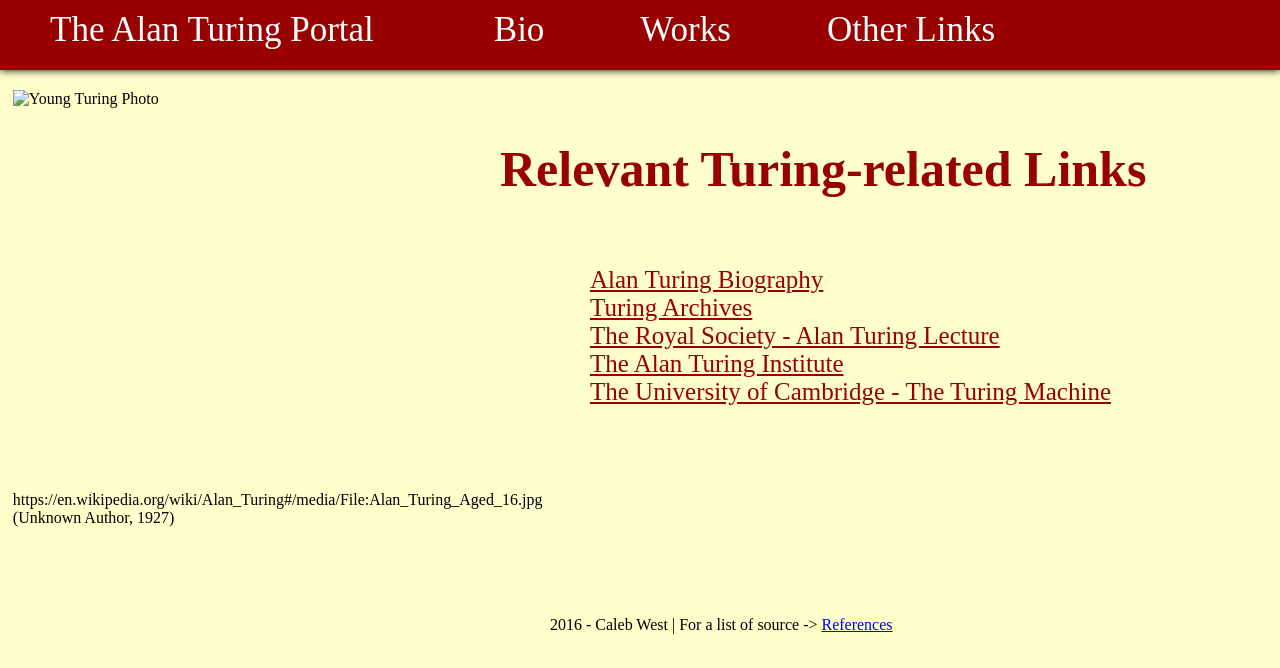
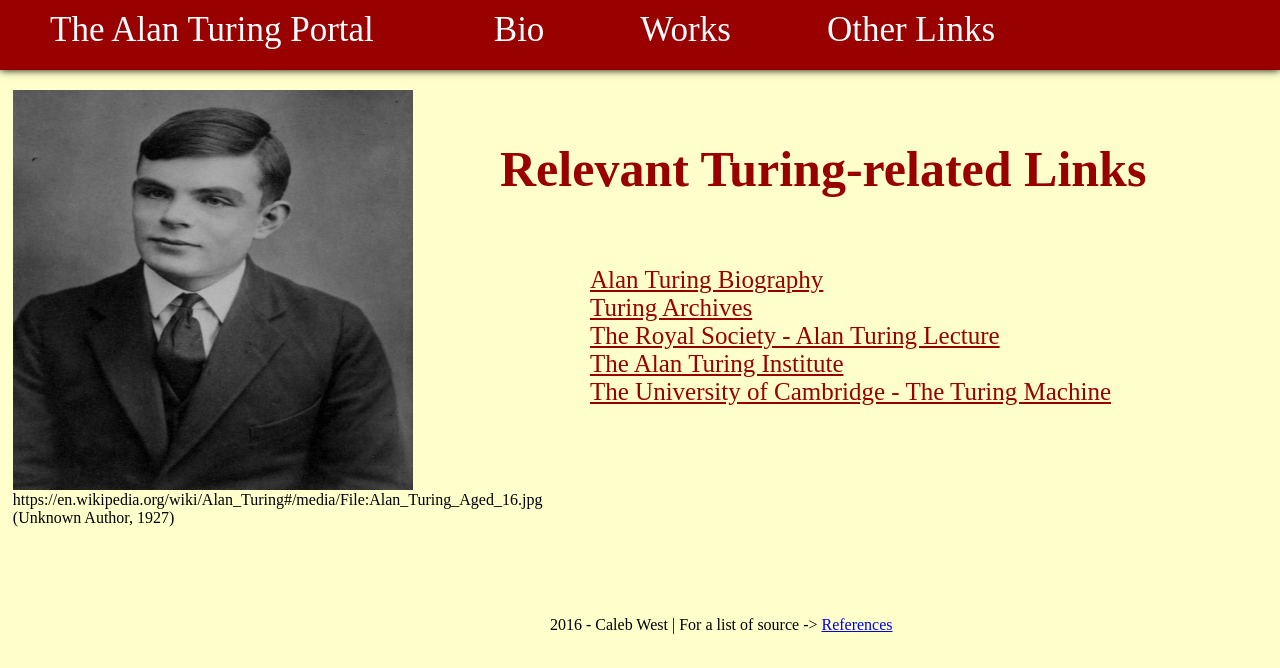
Before and after one commit to cwest2015/project-one, a plain HTML site: page links.html in a window 1280 px wide. Drawn offline with Linux system fonts and the light colour scheme; a script that the page names is missing.

Commit message:
Update links.html

```diff
--- a/links.html
+++ b/links.html
@@ -60,7 +60,7 @@
         <section>
             <article>
                 <div id="TuringPhoto">
-                     <img src="./resources/img/Alan_Turing_Aged_16.jpg" alt="Young Turing Photo" /><!--(Unknown Author, 1927)-->
+                     <img src="https://github.com/cwest2015/project-one/blob/gh-pages/images/Alan_Turing_Aged_16.jpg" alt="Young Turing Photo" /><!--(Unknown Author, 1927)-->
                      <p>https://en.wikipedia.org/wiki/Alan_Turing#/media/File:Alan_Turing_Aged_16.jpg<br/>(Unknown Author, 1927)</p>
                 </div>
             </article>
```
